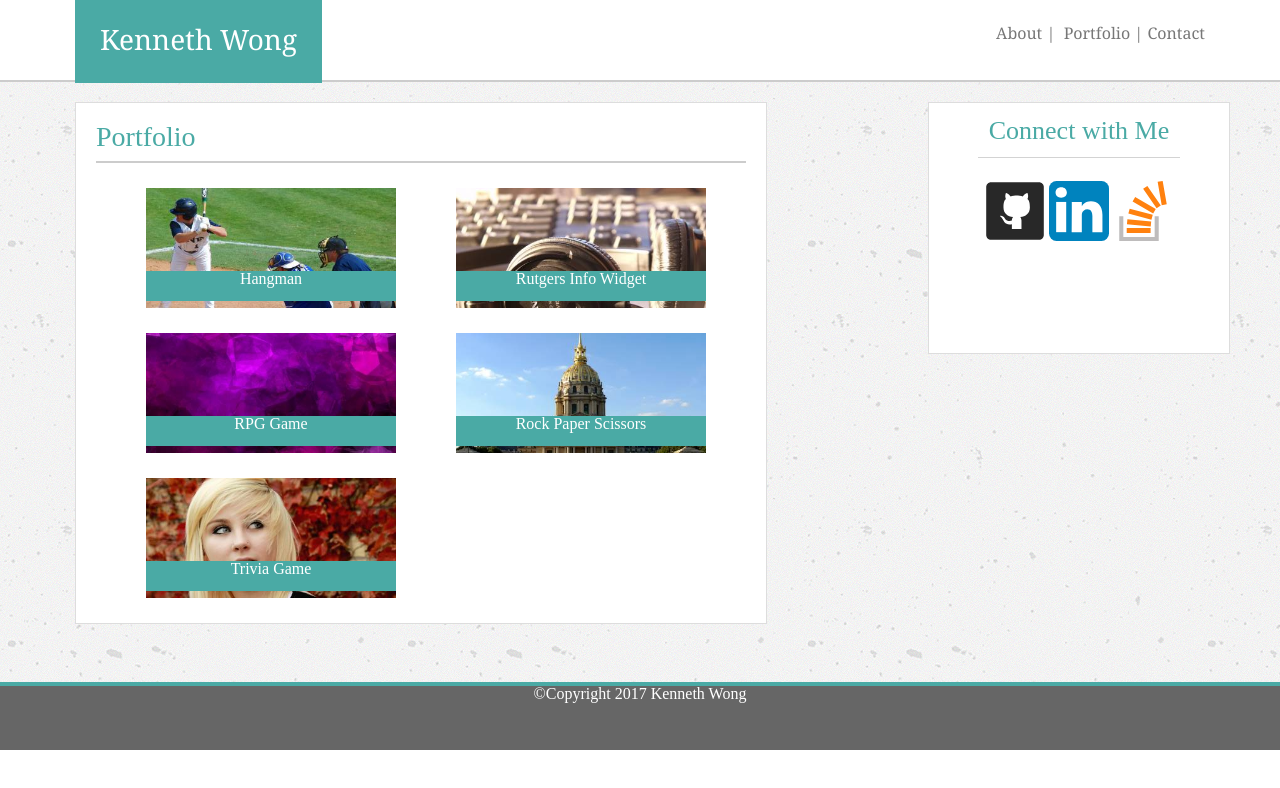
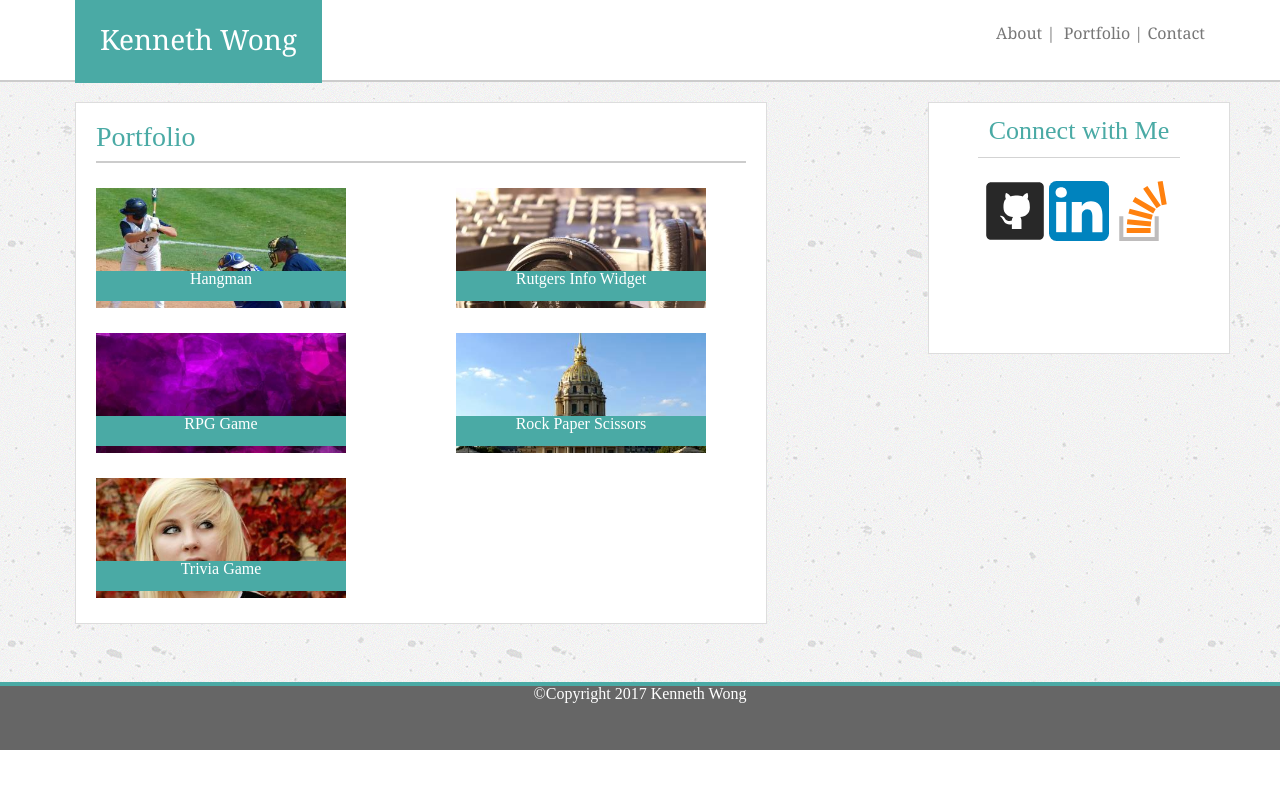
Before and after one commit to kennethlw/Basic-Portfolio, a plain HTML site: page portfolio.html in a window 1280 px wide. Drawn offline with Linux system fonts and the light colour scheme.

Commit message:
changed width on portfolio

```diff
--- a/assets/css/style.css
+++ b/assets/css/style.css
@@ -162,17 +162,14 @@ textarea {
 }
 
 .box1 {
-	left: 50px;
 	top: 25px;
 }
 
 .box2 {
-	left: 50px;
 	top: 50px;
 }
 
 .box3 {
-	left: 50px;
 	top: 75px;
 }
 
```
